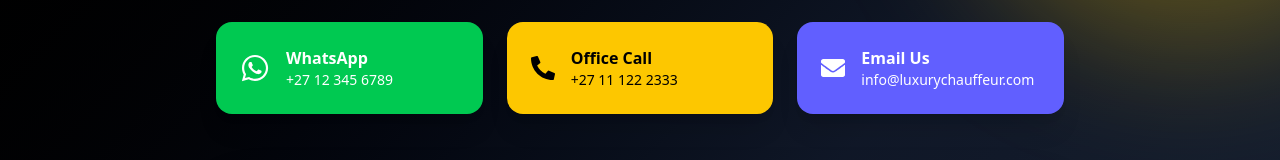
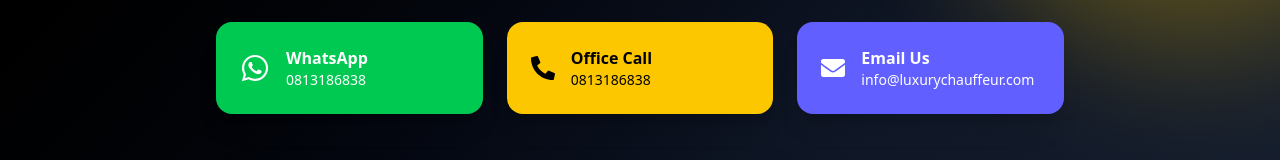
Before and after one commit to Matuku45/luxury-chauffeur-booking-system, a React (Vite) app: page /contact in a window 1280 px wide. Shown: the part 386-546 px from the top of the page. Built offline with nearby package versions, Linux system fonts and the light colour scheme.

Commit message:
updtated cell number and confguration file

```diff
--- a/src/pages/Contact.jsx
+++ b/src/pages/Contact.jsx
@@ -62,7 +62,7 @@
         >
           {/* WHATSAPP */}
           <a
-            href="https://wa.me/27123456789"
+            href="https://wa.me/0813186838"
             target="_blank"
             rel="noopener noreferrer"
             className="flex items-center gap-4 p-6 rounded-2xl bg-green-500 hover:bg-green-400 transition shadow-xl"
@@ -70,7 +70,7 @@
             <FaWhatsapp className="text-3xl" />
             <div>
               <p className="font-bold">WhatsApp</p>
-              <p className="text-sm">+27 12 345 6789</p>
+              <p className="text-sm">0813186838</p>
             </div>
           </a>
 
@@ -82,7 +82,7 @@
             <FaPhoneAlt className="text-2xl" />
             <div>
               <p className="font-bold">Office Call</p>
-              <p className="text-sm">+27 11 122 2333</p>
+              <p className="text-sm">0813186838</p>
             </div>
           </a>
 
--- a/vite.config.js
+++ b/vite.config.js
@@ -10,7 +10,7 @@
 
   ],
 build: {
-    outDir: 'build', // ✅ ensure Vite builds to 'dist' for Render
+    outDir: 'dist', // ✅ ensure Vite builds to 'dist' for Render
     emptyOutDir: true, // cleans the folder before building
   },
 
```
